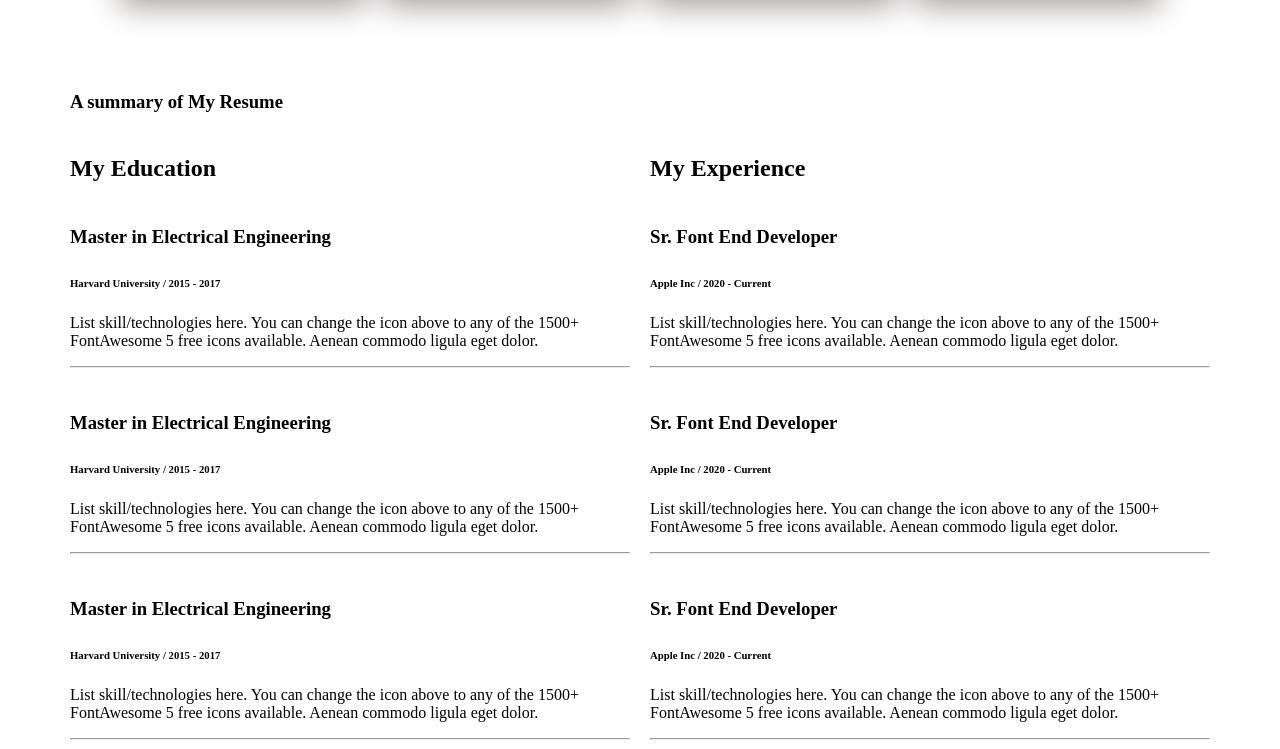
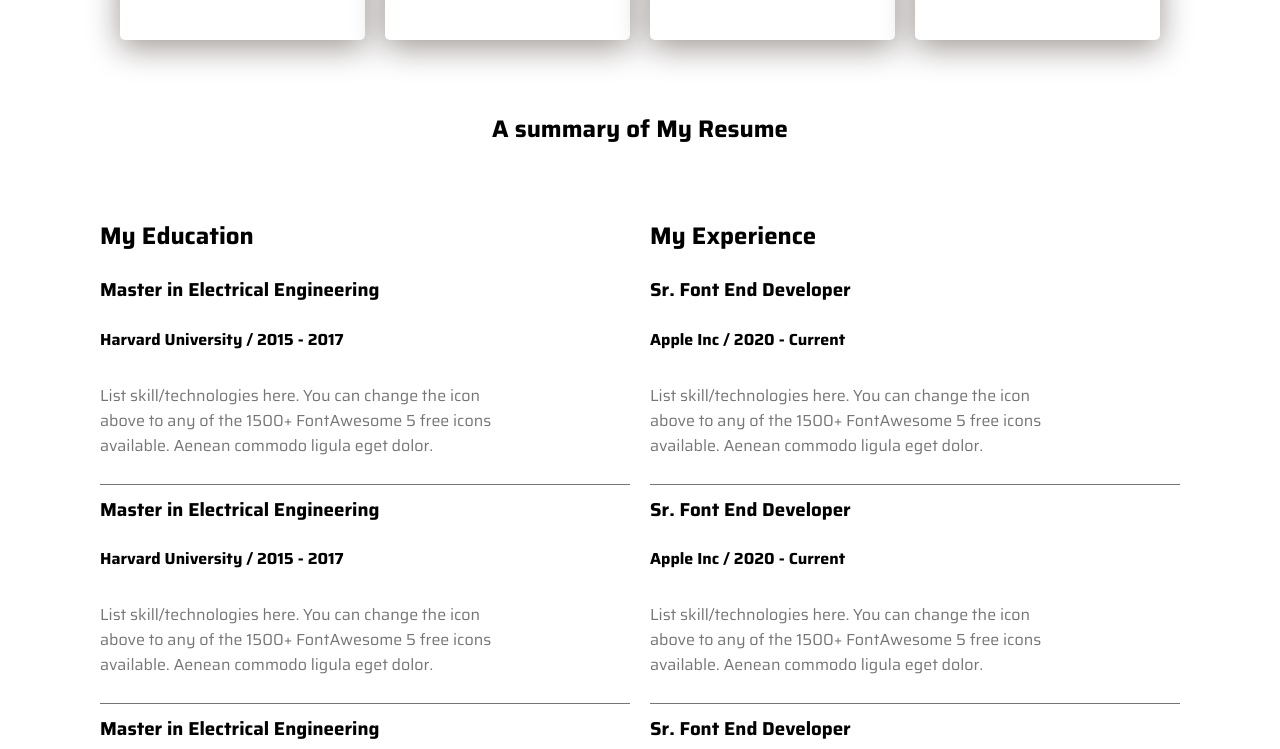
Before and after one commit to hahsan042/ahsan, a plain HTML site: page portfolio/index.html in a window 1280 px wide. Shown: the part 2048-2797 px from the top of the page. Drawn offline with Linux system fonts and the light colour scheme.

Commit message:
font change

```diff
--- a/portfolio/index.html
+++ b/portfolio/index.html
@@ -3,10 +3,13 @@
 <head>
     <meta charset="UTF-8">
     <meta name="viewport" content="width=device-width, initial-scale=1.0">
+    <link rel="preconnect" href="https://fonts.googleapis.com">
+<link rel="preconnect" href="https://fonts.gstatic.com" crossorigin>
+<link href="https://fonts.googleapis.com/css2?family=Open+Sans:ital,wght@0,300..800;1,300..800&family=Saira:ital,wght@0,100..900;1,100..900&display=swap" rel="stylesheet">
     <link rel="stylesheet" href="style.css">
     <title>portfolio</title>
 </head>
-<body>
+<body class="saira-normal">
     <header>
         <nav class="flex">
             <div class="logo">
@@ -25,8 +28,8 @@
                 <h3>Hi, I am</h3>
                 <h1>Ahsan Habib</h1>
                 <p>Shot what able cold new see hold.Friendly as an betrayed formerly he. Morning because as to society behaved moments.</p>
-                <button class="btn">Download CV</button>
-                <button class="btn">Contact</button>
+                <button class="  btn">Download CV</button>
+                <button class=" b1 ">Contact</button>
             </div>
             <div class="bimg"><img src="./images/hardy.png" alt=""></div>
         </section>
@@ -91,46 +94,47 @@
             </div>
         </section>
         <section>
-            <h3>
+            <h1 class="summary">
                 A summary of My Resume
-            </h3>
+            </h1>
             <div class="resume flex">
 
             <div class="education">
-                <h1>My Education</h1>
+                <h2>My Education</h2>
                 <h3>Master in Electrical Engineering</h3>
-                <h6>Harvard University / 2015 - 2017</h6>
+                <h4>Harvard University / 2015 - 2017</h4>
                 <p>List skill/technologies here. You can change the icon above
 to any of the 1500+ FontAwesome 5 free icons available. Aenean commodo ligula eget dolor.</p>
-                <hr>
+                <hr style="border: none; height: 1px; background-color: #757575;">
                 <h3>Master in Electrical Engineering</h3>
-                <h6>Harvard University / 2015 - 2017</h6>
+                <h4>Harvard University / 2015 - 2017</h4>
                 <p>List skill/technologies here. You can change the icon above
 to any of the 1500+ FontAwesome 5 free icons available. Aenean commodo ligula eget dolor.</p>
-                <hr>
+               <hr style="border: none; height: 1px; background-color: #757575;">
+
                 <h3>Master in Electrical Engineering</h3>
-                <h6>Harvard University / 2015 - 2017</h6>
+                <h4>Harvard University / 2015 - 2017</h4>
                 <p>List skill/technologies here. You can change the icon above
 to any of the 1500+ FontAwesome 5 free icons available. Aenean commodo ligula eget dolor.</p>
-                <hr>
+                <hr style="border: none; height: 1px; background-color: #757575;">
             </div>
             <div class="experience">
-                <h1>My Experience</h1>
+                <h2>My Experience</h2>
                 <h3>Sr. Font End Developer</h3>
-                <h6>Apple Inc / 2020 - Current</h6>
+                <h4>Apple Inc / 2020 - Current</h4>
                 <p>List skill/technologies here. You can change the icon above
 to any of the 1500+ FontAwesome 5 free icons available. Aenean commodo ligula eget dolor.</p>
-                <hr>
+               <hr style="border: none; height: 1px; background-color: #757575;">
                 <h3>Sr. Font End Developer</h3>
-                <h6>Apple Inc / 2020 - Current</h6>
+                <h4>Apple Inc / 2020 - Current</h4>
                 <p>List skill/technologies here. You can change the icon above
 to any of the 1500+ FontAwesome 5 free icons available. Aenean commodo ligula eget dolor.</p>
-                <hr>
+                <hr style="border: none; height: 1px; background-color: #757575;">
                 <h3>Sr. Font End Developer</h3>
-                <h6>Apple Inc / 2020 - Current</h6>
+                <h4>Apple Inc / 2020 - Current</h4>
                 <p>List skill/technologies here. You can change the icon above
 to any of the 1500+ FontAwesome 5 free icons available. Aenean commodo ligula eget dolor.</p>
-                <hr>
+                <hr style="border: none; height: 1px; background-color: #757575;">
 
             </div>
         </div>
@@ -156,6 +160,8 @@ to any of the 1500+ FontAwesome 5 free icons available. Aenean commodo ligula eg
         </form>
         <button class="btn">submit</button>
     </div>
+
+
 </footer>
 </body>
 </html>
--- a/portfolio/style.css
+++ b/portfolio/style.css
@@ -1,4 +1,13 @@
 /* common css */
+
+
+.saira-normal {
+  font-family: "Saira", sans-serif;
+  font-optical-sizing: auto;
+  font-style: normal;
+  font-variation-settings:
+    "wdth" 100;
+}
 .flex{
     display: flex;
     align-items: center;
@@ -6,18 +15,36 @@
 span{
     color: red;
 }
+p {
+    color: #757575;
+    padding: 10px 0px;
+}
+hr{   color: #757575;
+
+}
 .btn{
     width: 150px;
-    height: 64px;
+    height: 50px;
     background-color: #FD6E0A;
     color: white;
     border-radius: 5px;
-    font: bold;
+    font-weight: 600;
 
 }
 .button button{
     width: 200px;
     height: 64px;
+
+}
+.b1{
+    margin-left: 65px;
+      width: 150px;
+    height: 50px;
+    background-color: #FFF8F3;
+    color: #FD6E0A;
+    border-radius: 5px;
+    font-weight: 600;
+    border: 2px solid #FD6E0A;
 }
 .button{
     text-align: center;
@@ -103,6 +130,8 @@ main{
     justify-content: space-around;
     gap: 20px;
 }
+
+
 .card{
     background-color: #FFFFFF;
     padding: 20px;
@@ -114,11 +143,19 @@ main{
 }
 .card p ,h3{
     line-height: 30px;
-    margin-top: 40px;
+    margin-top: 10px;
+}
+.summary{
+    text-align: center;
 }
 .resume{
-    justify-content: space-around;
+    justify-content: space-between;
     gap: 20px;
+    padding: 0px 30px;
+    margin: 50px 0px;
+}
+.resume p{
+    padding-right:  110px;
 }
 footer{
     background-color: #FFF8F3;
```
